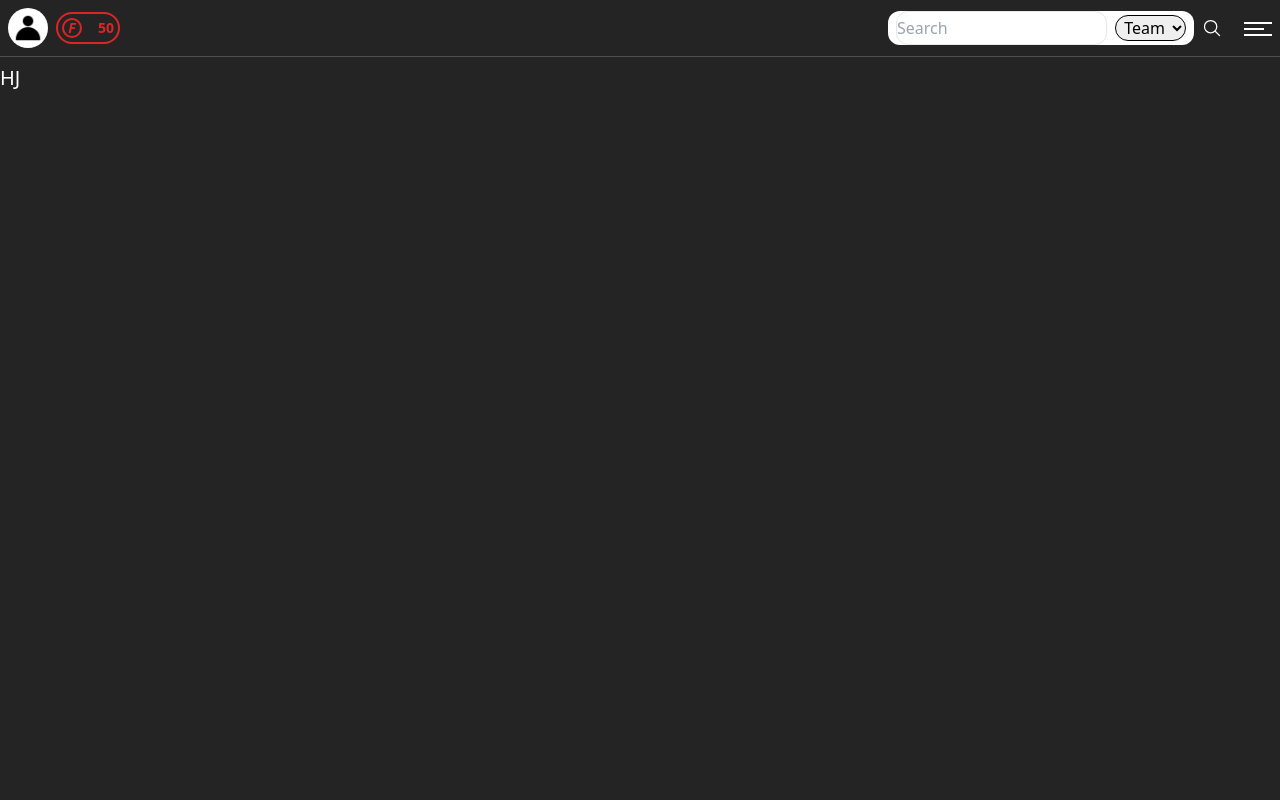
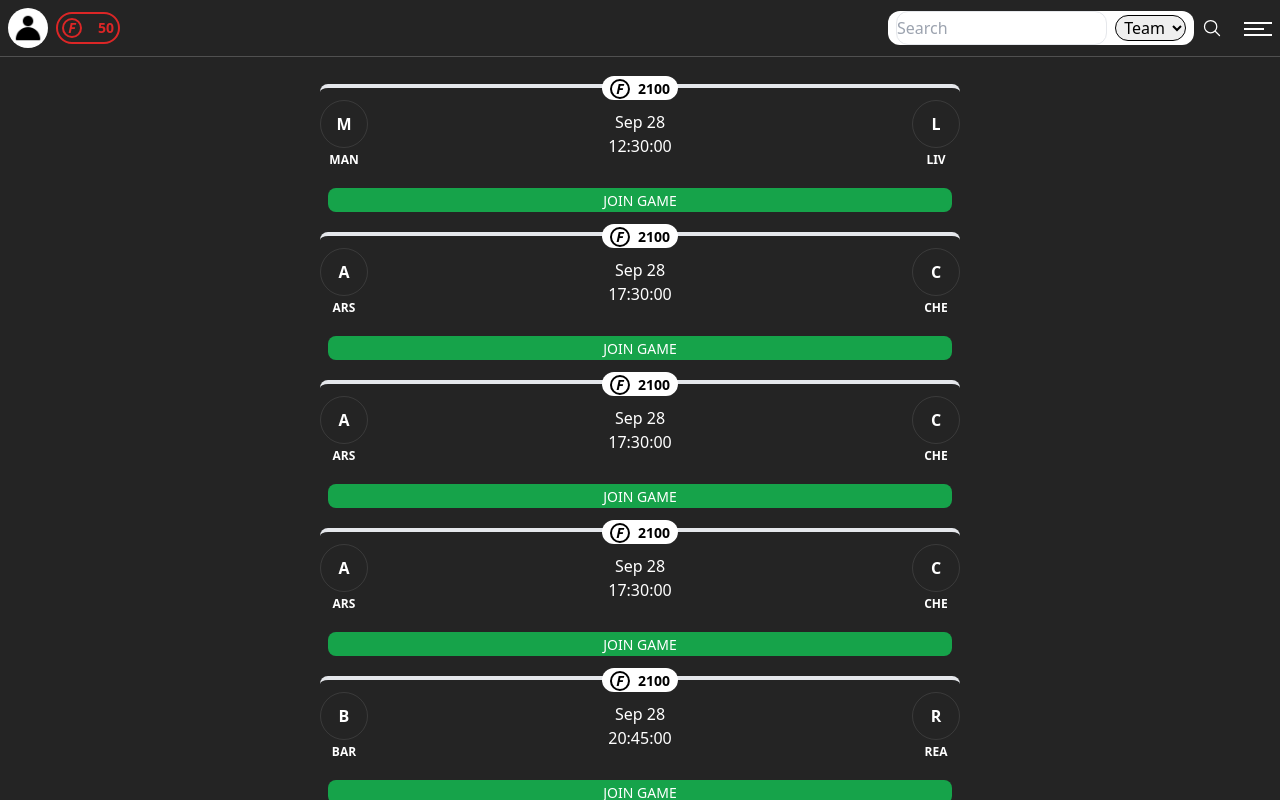
Before and after one commit to Manoj-Kumar-Munda/futy-assignment, a React (Vite) app: page / in a window 1280 px wide. Both pictures are taken after a click on the button 1212 px from the left and 28 px from the top of the page. Shown: the top 800 px of the page. Built offline with nearby package versions, Linux system fonts and the light colour scheme.

Commit message:
created searchByTeam feature

```diff
--- a/src/components/Header.jsx
+++ b/src/components/Header.jsx
@@ -7,17 +7,13 @@ import { cn } from "../utils/cn";
 import { FaArrowLeft } from "react-icons/fa6";
 import { nanoid } from "nanoid";
 import Currency from "./Currency";
-import "react-datepicker/dist/react-datepicker.css";
 import SearchBar from "./SearchBar";
-import { useSearchParams } from "react-router-dom";
-import useSearchContext from "./searchContext";
 import SearchBtn from "./SearchBtn";
 
 const Header = () => {
   const [isSearchBarOpen, setIsSearchBarOpen] = useState(false);
   const { scrollY } = useScroll();
   const [hidden, setHidden] = useState(false);
-  const [searchParams, setSearchParams] = useSearchParams();
   let timer;
 
   const searchBtnHandler = () => {
--- a/src/components/MatchCard.jsx
+++ b/src/components/MatchCard.jsx
@@ -6,7 +6,6 @@ import { nanoid } from "nanoid";
 const MatchCard = ({game, showDate=false}) => {
   return (
     <div
-      key={nanoid()}
       className="relative my-5 flex flex-col gap-2  border-t-4 rounded-lg"
     >
       <div className="absolute bg-white -top-3 left-1/2 -translate-x-1/2 rounded-xl">
@@ -15,11 +14,16 @@ const MatchCard = ({game, showDate=false}) => {
           <span className="text-black font-bold text-sm">2100</span>
         </div>
       </div>
-      <div className="flex gap-2 sm:gap-6 items-center py-3">
+      <div className="flex justify-between gap-2 sm:gap-6 items-center py-3">
         <Team team={game?.team1} />
 
         <div className="inline-flex flex-col items-center">
-          <span>vs</span>
+          {
+            showDate && <span>Sep 28</span>
+
+          }
+
+
           <span>{game?.time}</span>
         </div>
 
--- a/src/pages/Home/SearchResult.jsx
+++ b/src/pages/Home/SearchResult.jsx
@@ -1,6 +1,8 @@
 import React, { useEffect, useState } from "react";
 import { useSearchParams } from "react-router-dom";
 import { findMatchesByTeam } from "../../utils/helpers";
+import MatchCard from "../../components/MatchCard";
+import { nanoid } from "nanoid";
 
 const SearchResult = () => {
   const [searchParams, setSearchParams] = useSearchParams();
@@ -11,12 +13,20 @@ const SearchResult = () => {
   useEffect(() => {
     if (searchParams.get("searchBy") === "Team") {
       console.log(findMatchesByTeam("ars"));
-        setData(findMatchesByTeam(searchParams.get("input")));
+      setData(findMatchesByTeam(searchParams.get("input")));
     }
   }, [searchParams]);
+
+  console.log(data);
+
   return (
-    <div className="pt-16">
-      <span className="text-xl text-white">HJ</span>
+    <div className="pt-16 px-2 sm:px-4">
+      <div className="flex justify-center items-center">
+        <div className="max-w-screen-sm w-full">
+          {data?.length > 0 &&
+            data?.map((match) => <MatchCard key={nanoid} game={match} showDate={true} />)}
+        </div>
+      </div>
     </div>
   );
 };
--- a/src/utils/helpers.js
+++ b/src/utils/helpers.js
@@ -43,3 +43,5 @@ export function findMatchesByTeam(teamName) {
 
   return matchesForTeam;
 }
+
+export function findMatchesByDate(date){}
```
